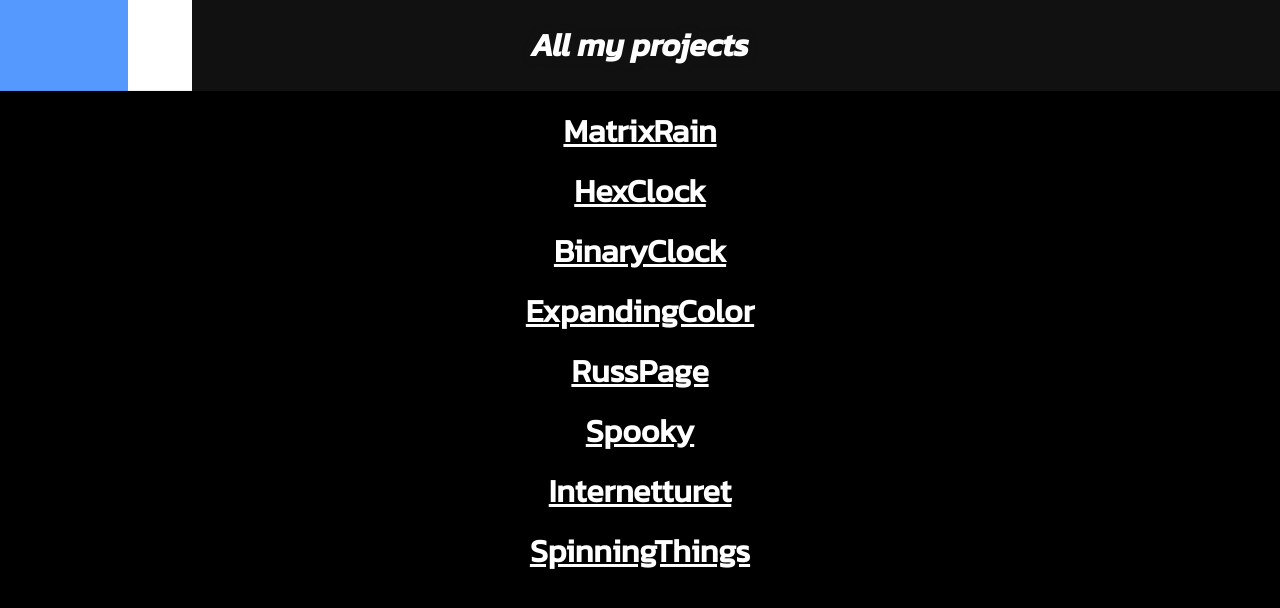
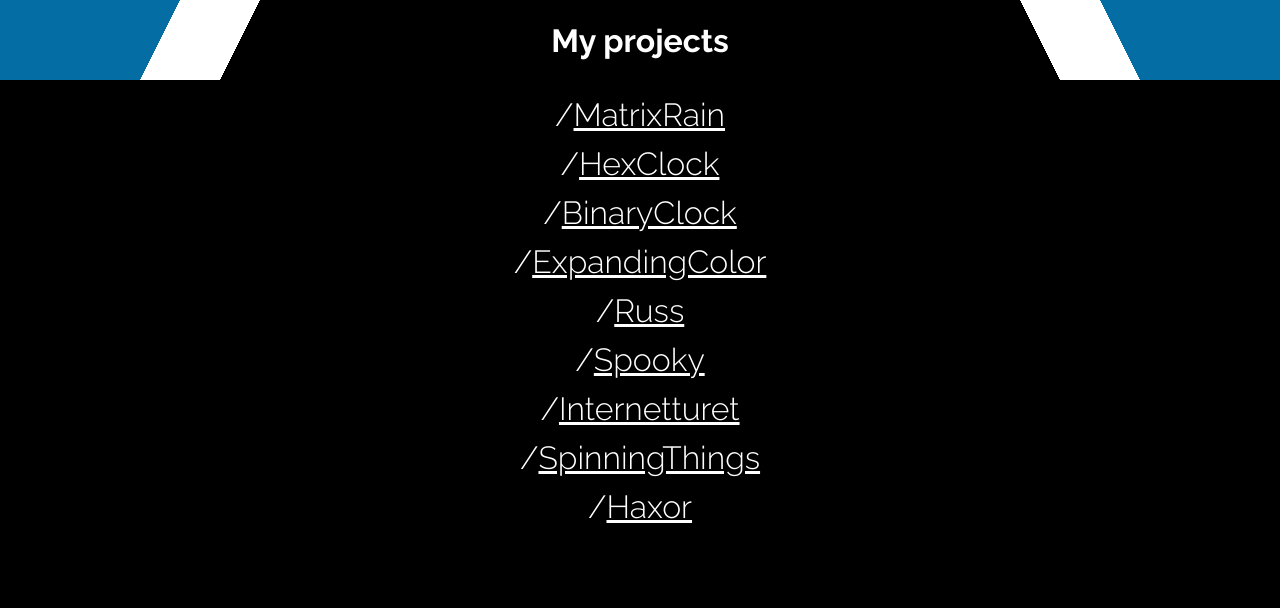
Before and after one commit to PederHatlen/pederhatlen.github.io, a plain HTML site: page index.html in a window 1280 px wide. Drawn offline with Linux system fonts and the light colour scheme.

Commit message:
Update styling + Added Haxor

```diff
--- a/css/style.css
+++ b/css/style.css
@@ -1,13 +1,13 @@
-@import url('https://fonts.googleapis.com/css2?family=Kanit:ital,wght@0,200;0,400;1,500&display=swap');
+@import url('https://fonts.googleapis.com/css2?family=Raleway:ital,wght@0,300;0,700;1,700&display=swap');
 
 @keyframes headerStart {
-    0% {background-position: 0%; opacity: 0%;}
-    50% {background-position: 0%; opacity: 100%;}
-    100% {background-position: 100%; opacity: 100%;}
+    0% {background-size: 200%;}
+    25% {background-size: 200%;}
+    100% {background-size: 100%;}
 }
 @keyframes mainStart {
     0% {row-gap: 5rem; opacity: 0%; /*background: #111;*/}
-    50% {row-gap: 5rem; opacity: 100%; /*background: #111;*/}
+    25% {row-gap: 5rem; opacity: 25%; /*background: #111;*/}
     100% {row-gap: 0.75rem; opacity: 100%; /*background: #000;*/}
 }
 
@@ -16,8 +16,8 @@ body{
     padding: 0;
     margin: 0;
     min-height: 100%;
-    font-family: 'Kanit', sans-serif;
-    background: black;
+    font-family: 'Raleway';
+    background: #000;
     color: #fff;
     display: grid;
     grid-template: auto 1fr/1fr;
@@ -26,16 +26,16 @@ header{
     display: flex;
     justify-content: center;
     align-items: center;
-    font-weight: 500;
-    font-style: italic;
-    background: #59f;
-    background: linear-gradient(90deg, #5599ff calc(50% + 5%), #fff calc(50% + 5%), #fff calc(50% + 7.5%), #111 calc(50% + 7.5%));
-    background-size: 200%;
+    height: 5rem;
+    background: #000;
+    background-image: url(../images/Header.svg) ;
+    background-size: cover;
     animation-name: headerStart;
-    animation-duration: 1s;
-    background-position: 100%;
+    animation-duration: 0.75s;
+    background-position: 50%;
 }
-header h1{filter: drop-shadow(0 0 0.25rem #111);}
+header h1{font-weight: 700;}
+/* header h1{filter: drop-shadow(0 0 0.25rem #111);} */
 main{
     padding: 1rem;
     display: flex;
@@ -43,18 +43,20 @@ main{
     align-items: center;
     row-gap: 0.75rem;
     animation-name: mainStart;
-    animation-duration: 1s;
+    animation-duration: 0.75s;
 }
 main h2{
     margin: 0;
     font-size: 2rem;
+    font-weight: 300;
 }
 main a{color: #fff;}
 
 #MatrixRain:hover{color: #00d17d;}
 #ExpandingColor:hover{color: #ee2288;}
-#BinaryClock:hover{color: #000; filter: drop-shadow(0 0 0.5rem #fff);}
+#BinaryClock:hover{color: #000; background: white;}
 #RussPage:hover{color: #CB061D}
 #Spooky:hover{color: #d17e19;}
 #Internetturet:hover{color: #094db2}
-#SpinningThings:hover{color: #022}
+#SpinningThings:hover{color: #055}
+#Haxor:hover{color: #6ac44b}
--- a/index.html
+++ b/index.html
@@ -9,16 +9,17 @@
     <link rel="shortcut icon" href="images/favicon.svg" type="image/x-icon">
 </head>
 <body>
-    <header><h1>All my projects</h1></header>
+    <header><h1>My projects</h1></header>
     <main>
-		<h2><a id="MatrixRain" href="https://pederhatlen.github.io/MatrixRain">MatrixRain</a></h2>
-		<h2><a id="HexClock" href="https://pederhatlen.github.io/HexClock">HexClock</a></h2>
-        <h2><a id="BinaryClock" href="https://pederhatlen.github.io/BinaryClock">BinaryClock</a></h2>
-        <h2><a id="ExpandingColor" href="https://pederhatlen.github.io/ExpandingColor/">ExpandingColor</a></h2>
-        <h2><a id="RussPage" href="https://pederhatlen.github.io/russ">RussPage</a></h2>
-        <h2><a id="Spooky" href="https://pederhatlen.github.io/Spooky/">Spooky</a></h2>
-        <h2><a id="Internetturet" href="https://pederhatlen.github.io/Internetturet/">Internetturet</a></h2>
-        <h2><a id="SpinningThings" href="https://pederhatlen.github.io/SpinningThings/">SpinningThings</a></h2>
+		<h2>/<a id="MatrixRain" href="https://pederhatlen.github.io/MatrixRain">MatrixRain</a></h2>
+		<h2>/<a id="HexClock" href="https://pederhatlen.github.io/HexClock">HexClock</a></h2>
+        <h2>/<a id="BinaryClock" href="https://pederhatlen.github.io/BinaryClock">BinaryClock</a></h2>
+        <h2>/<a id="ExpandingColor" href="https://pederhatlen.github.io/ExpandingColor/">ExpandingColor</a></h2>
+        <h2>/<a id="RussPage" href="https://pederhatlen.github.io/russ">Russ</a></h2>
+        <h2>/<a id="Spooky" href="https://pederhatlen.github.io/Spooky/">Spooky</a></h2>
+        <h2>/<a id="Internetturet" href="https://pederhatlen.github.io/Internetturet/">Internetturet</a></h2>
+        <h2>/<a id="SpinningThings" href="https://pederhatlen.github.io/SpinningThings/">SpinningThings</a></h2>
+        <h2>/<a id="Haxor" href="https://pederhatlen.github.io/Haxor/">Haxor</a></h2>
 	</main>
     <script src="js/HexClock.js"></script>
 </body>
```
Also changed, not shown: images/Header.svg (added).
